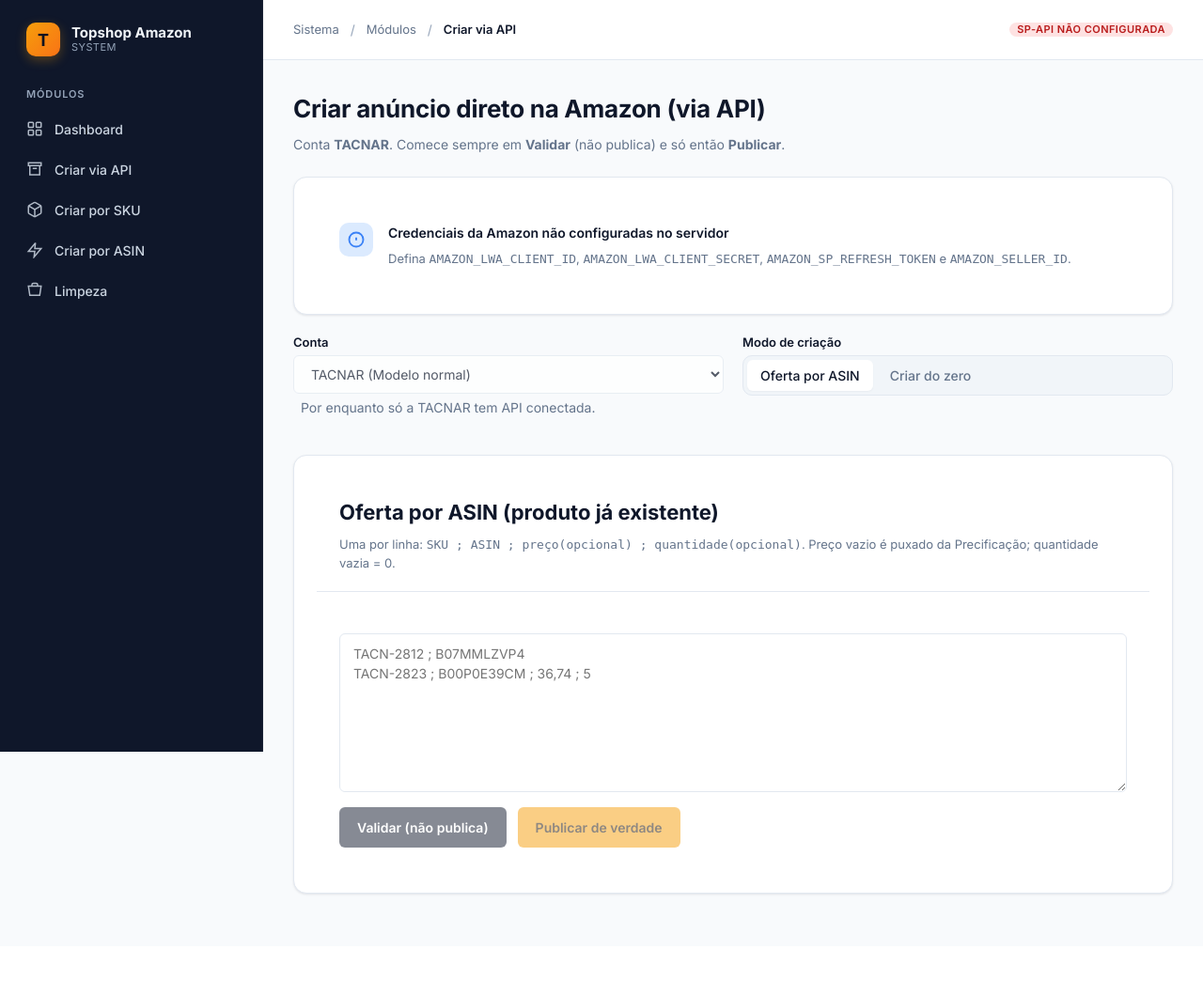
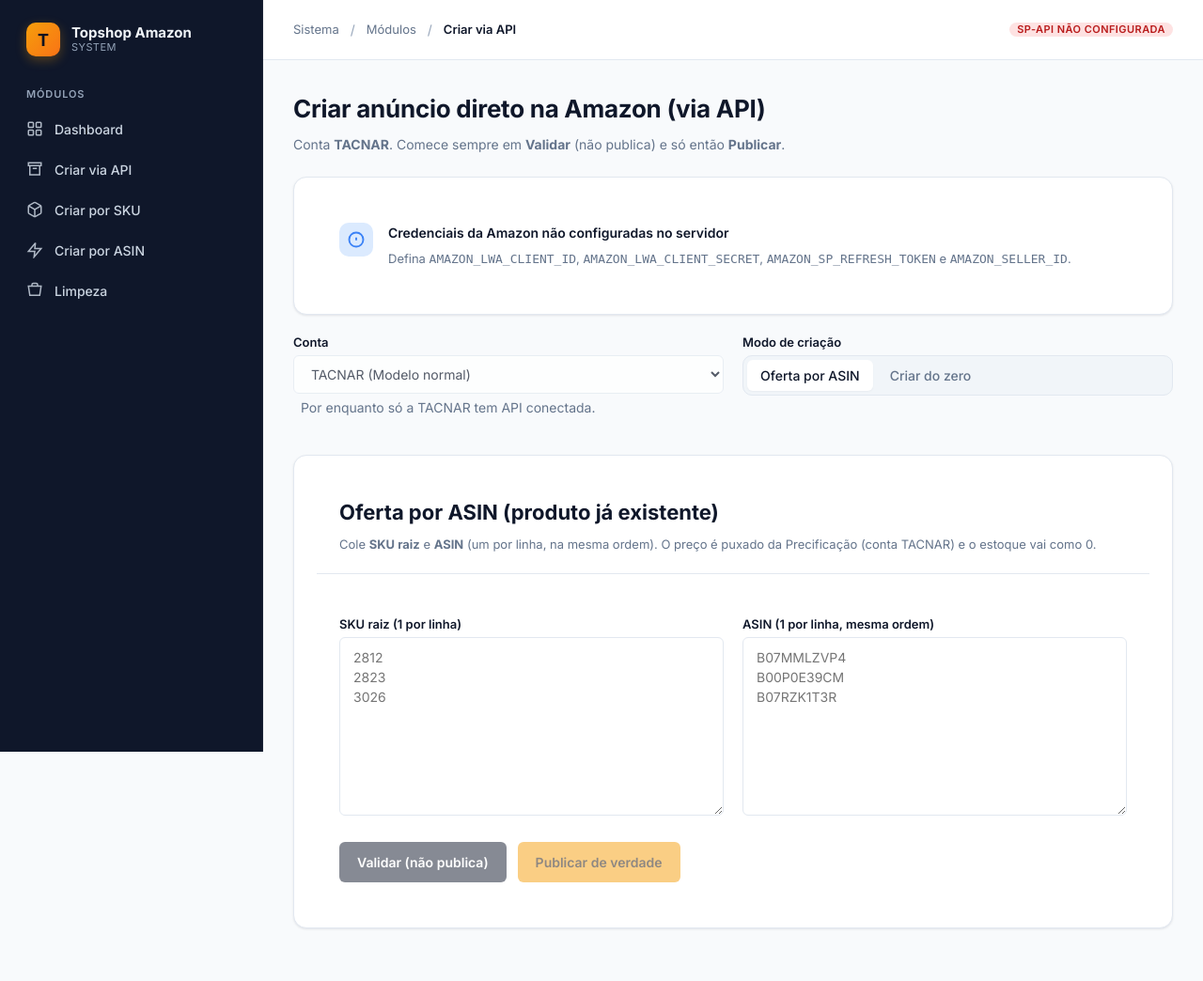
Before and after one commit to automacoesTopshop2/CriarPlanilhasAmazon, a Flask app: template site/templates/amazon.html in a window 1280 px wide. Shown: the whole page at 94% size. Before the commit the page ends 953 px from the top, so only its background shows below. Run offline with Flask 3, Linux system fonts and the light colour scheme; the template is opened without the code that fills it, so the values that code supplies are empty; some libraries are stand-ins or nearby versions.

Commit message:
Criar via API (Oferta por ASIN): entrada em 2 caixas pareadas (SKU raiz | ASIN)
UI: textarea unica virou duas caixas lado a lado (SKU raiz e ASIN, mesma ordem). Backend forma o sku_market com o prefixo da TACNAR (ex.: 2812 -> TACN-2812) e puxa preco da Precificacao; estoque=0. (Criar do zero inalterado.)

Co-Authored-By: Claude Opus 4.8 (1M context) <noreply@anthropic.com>

```diff
--- a/site/templates/amazon.html
+++ b/site/templates/amazon.html
@@ -59,11 +59,18 @@
 <div class="card" id="amz-card-oferta">
     <div class="card__header"><div>
         <div class="card__title">Oferta por ASIN (produto já existente)</div>
-        <div class="card__sub">Uma por linha: <code>SKU ; ASIN ; preço(opcional) ; quantidade(opcional)</code>. Preço vazio é puxado da Precificação; quantidade vazia = 0.</div>
+        <div class="card__sub">Cole <strong>SKU raiz</strong> e <strong>ASIN</strong> (um por linha, na mesma ordem). O preço é puxado da Precificação (conta TACNAR) e o estoque vai como 0.</div>
     </div></div>
     <div class="card__body">
-        <div class="field">
-            <textarea id="amz-oferta-itens" rows="7" class="select" placeholder="TACN-2812 ; B07MMLZVP4&#10;TACN-2823 ; B00P0E39CM ; 36,74 ; 5"></textarea>
+        <div class="grid grid--2">
+            <div class="field">
+                <label class="label" for="amz-oferta-skus">SKU raiz (1 por linha)</label>
+                <textarea id="amz-oferta-skus" rows="8" class="select" placeholder="2812&#10;2823&#10;3026"></textarea>
+            </div>
+            <div class="field">
+                <label class="label" for="amz-oferta-asins">ASIN (1 por linha, mesma ordem)</label>
+                <textarea id="amz-oferta-asins" rows="8" class="select" placeholder="B07MMLZVP4&#10;B00P0E39CM&#10;B07RZK1T3R"></textarea>
+            </div>
         </div>
         <div class="manual-actions mt-3">
             <button type="button" class="btn btn--dark" data-amz-acao="validar" data-amz-fonte="oferta" {% if not amazon_disponivel %}disabled{% endif %}>Validar (não publica)</button>
@@ -130,14 +137,18 @@
     }));
 
     function parseOferta() {
-        return document.getElementById('amz-oferta-itens').value.split('\n')
-            .map(l => l.trim()).filter(Boolean).map(l => {
-                const [sku, asin, preco, qtd] = l.split(/[;\t]/).map(s => (s || '').trim());
-                const it = { sku, asin };
-                if (preco) it.preco = preco.replace(',', '.');
-                if (qtd) it.quantidade = parseInt(qtd, 10) || 0;
-                return it;
-            });
+        // Duas caixas pareadas por linha: SKU raiz | ASIN. Resto vem das planilhas.
+        const skus = document.getElementById('amz-oferta-skus').value.split('\n');
+        const asins = document.getElementById('amz-oferta-asins').value.split('\n');
+        const n = Math.max(skus.length, asins.length);
+        const itens = [];
+        for (let i = 0; i < n; i++) {
+            const sku_raiz = (skus[i] || '').trim();
+            const asin = (asins[i] || '').trim();
+            if (!sku_raiz && !asin) continue;
+            itens.push({ sku_raiz, asin });
+        }
+        return itens;
     }
     function parseProduto() {
         return document.getElementById('amz-prod-itens').value.split('\n')
@@ -154,7 +165,7 @@
         let endpoint, body;
         if (fonte === 'oferta') {
             const itens = parseOferta();
-            if (!itens.length) { toast('Cole ao menos uma linha (SKU ; ASIN).', 'err'); return; }
+            if (!itens.length) { toast('Preencha SKU raiz e ASIN.', 'err'); return; }
             endpoint = epOferta; body = { itens, publicar };
         } else {
             const itens = parseProduto();
--- a/site/web_app.py
+++ b/site/web_app.py
@@ -982,10 +982,18 @@ def _registrar_rotas_app(app: Flask, config: Configuracoes) -> None:
         except Exception:
             pass  # sem base de preços local; aceita preço vindo no payload
 
+        # Conta fixa TACNAR por enquanto → prefixo p/ formar o sku_market a partir
+        # do SKU raiz digitado (ex.: "2812" -> "TACN-2812"). Também acha o preço.
+        prefixo_tacnar = next((k for k, v in cfg_atual.mapa_prefixo_conta.items()
+                               if str(v).upper() == "TACNAR"), "TACN-")
         resultados = []
         for it in itens:
             it = it if isinstance(it, dict) else {}
             sku = (it.get("sku") or "").strip()
+            if not sku:
+                raiz = (it.get("sku_raiz") or "").strip()
+                if raiz:
+                    sku = f"{prefixo_tacnar}{raiz}"
             asin = (it.get("asin") or "").strip()
             preco = it.get("preco")
             if preco in (None, ""):
@@ -993,7 +1001,7 @@ def _registrar_rotas_app(app: Flask, config: Configuracoes) -> None:
             qtd = int(it.get("quantidade") or 0)
             if not sku or not asin:
                 resultados.append({"sku": sku, "asin": asin, "ok": False,
-                                   "erros": ["sku e asin são obrigatórios"]})
+                                   "erros": ["SKU raiz e ASIN são obrigatórios"]})
                 continue
             if not preco:
                 resultados.append({"sku": sku, "asin": asin, "ok": False,
```
